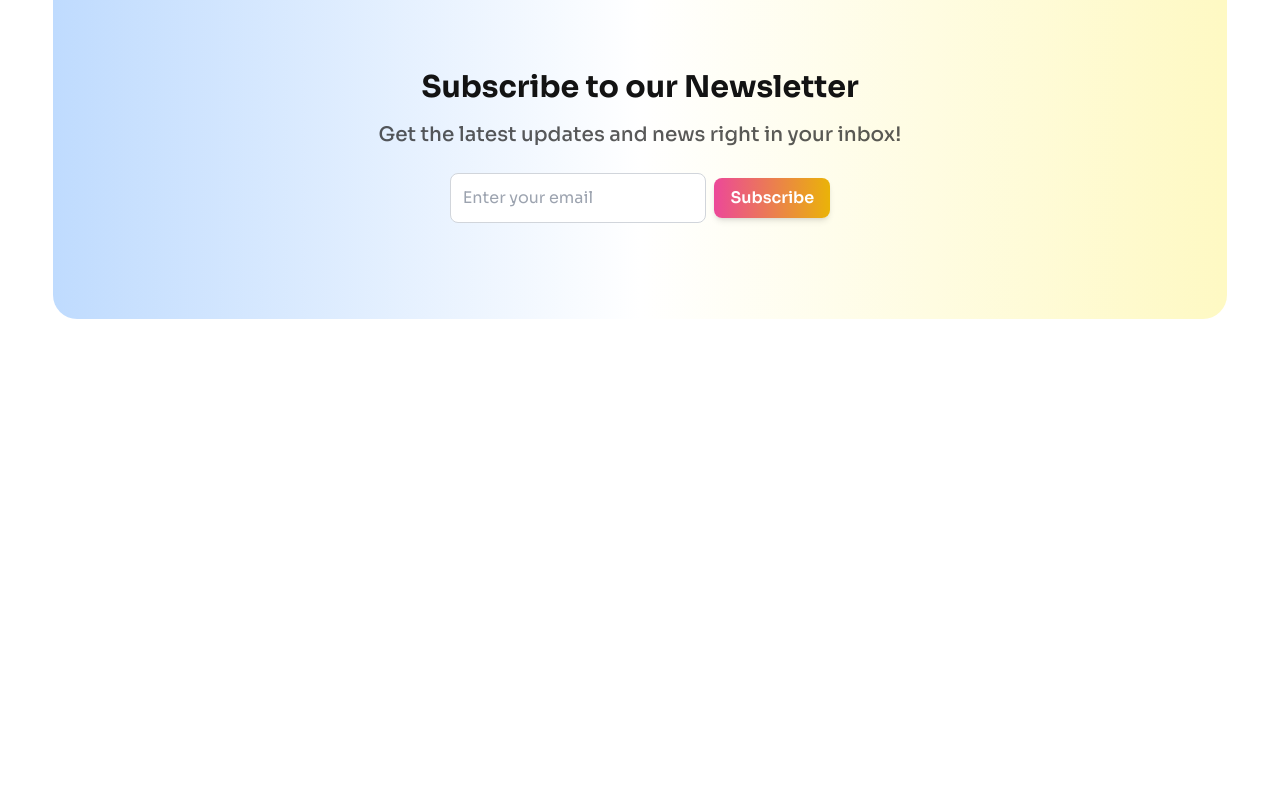
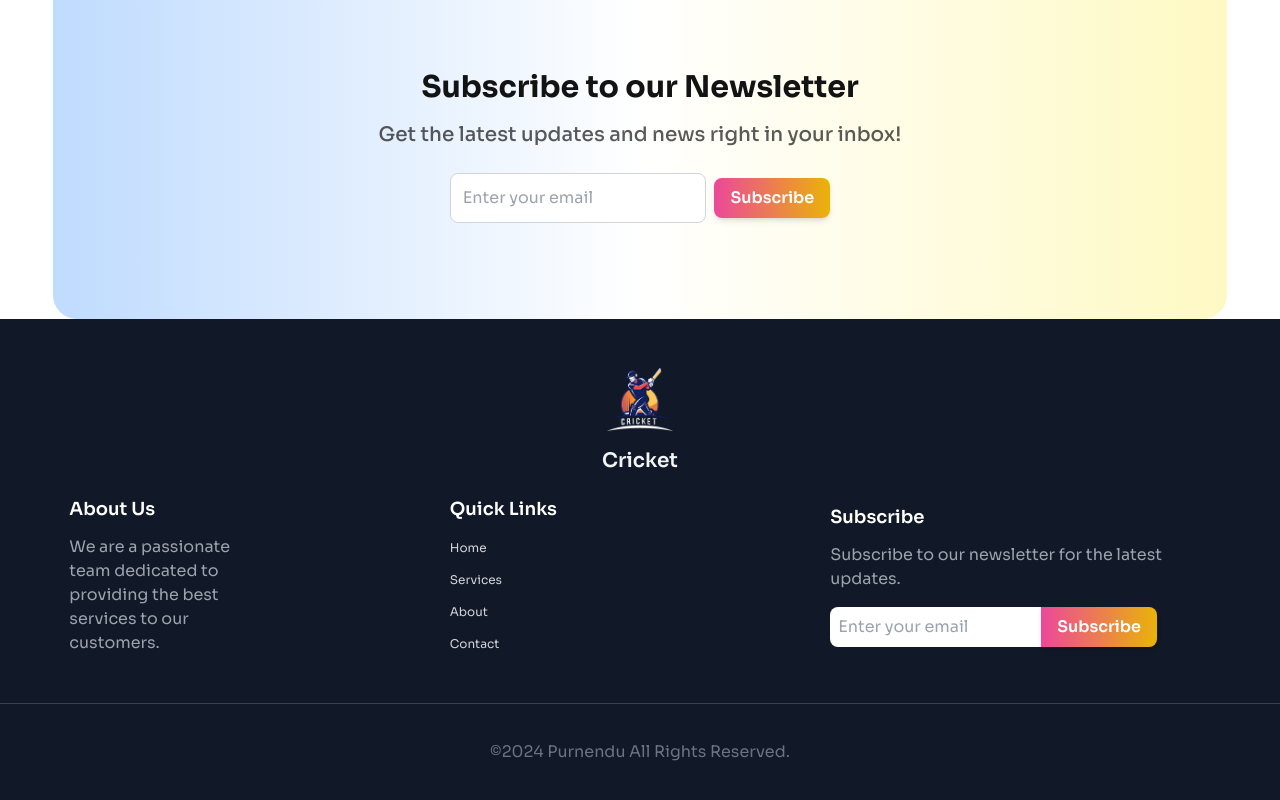
Before and after one commit to Purnendu-sarkar/Game-Changers, a React (Vite) app: page / in a window 1280 px wide. Shown: the part 4313-5113 px from the top of the page. Before the commit the page ends 4632 px from the top, so only its background shows below. Built offline with nearby package versions, Linux system fonts and the light colour scheme.

Commit message:
Footer Section Complete.

```diff
--- a/src/App.jsx
+++ b/src/App.jsx
@@ -6,6 +6,7 @@ import Header from './components/Header/Header'
 import Players from './components/Players/Players';
 import Selected from './components/Selected/Selected';
 import Newsletter from './components/Newsletter/Newsletter';
+import Footer from './components/Footer/Footer';
 
 
 function App() {
@@ -56,6 +57,7 @@ const removePlayer = (playerId) => {
     <Players addPlayer={addPlayer} activeTab={activeTab} setActiveTab={setActiveTab} selectedPlayers={selectedPlayers}></Players>
     {activeTab === 'selected' && <Selected selectedPlayers={selectedPlayers} removePlayer={removePlayer} setActiveTab={setActiveTab}></Selected>}
     <Newsletter></Newsletter>
+    <Footer></Footer>
     </>
   )
 }
--- /dev/null
+++ b/src/components/Footer/Footer.jsx
@@ -0,0 +1,55 @@
+import foote from '../../assets/logo-footer.png'
+
+function Footer() {
+  return (
+    <footer className="bg-gray-900 text-gray-300 py-12">
+      <div className="w-11/12 mx-auto">
+
+        <div className="flex flex-col items-center mb-5">
+          <img src={foote} alt="Cricket Logo" className="h-16 mb-4" />
+          <h2 className="text-xl font-semibold text-gray-100">Cricket</h2>
+        </div>
+
+        <div className="flex flex-col md:flex-row items-center justify-between space-y-8 md:space-y-0 px-4">
+        <div className="text-center md:text-left lg:flex-1">
+          <h3 className="font-semibold text-lg text-white mb-3">About Us</h3>
+          <p className="text-gray-400 md:w-1/2">We are a passionate team dedicated to providing the best services to our customers.</p>
+        </div>
+        <div className="text-center lg:text-left lg:flex-1">
+          <h3 className="font-semibold text-lg text-white mb-3">Quick Links</h3>
+          <ul className="space-y-2">
+            <li><a href="#home" className="text-xs hover:text-white">Home</a></li>
+            <li><a href="#services" className="text-xs hover:text-white">Services</a></li>
+            <li><a href="#about" className="text-xs hover:text-white">About</a></li>
+            <li><a href="#contact" className="text-xs hover:text-white">Contact</a></li>
+          </ul>
+        </div>
+        <div className="text-center lg:text-left lg:flex-1">
+          <h3 className="font-semibold text-lg text-white mb-3">Subscribe</h3>
+          <p className="text-gray-400 mb-4">Subscribe to our newsletter for the latest updates.</p>
+          <div className="flex">
+            <input
+              type="email"
+              placeholder="Enter your email"
+              className="p-2 rounded-l-lg border-none outline-none"
+            />
+            <button className="bg-gradient-to-r from-pink-500 to-yellow-500 text-white font-semibold px-4 py-2 rounded-r-lg shadow-md hover:from-pink-600 hover:to-yellow-600">
+              Subscribe
+            </button>
+          </div>
+        </div>
+        </div>
+
+      </div>
+
+      {/* Bottom Footer */}
+      <div className="border-t border-gray-700 mt-12 py-4">
+        <div className="container mx-auto text-center text-gray-500 mt-5">
+          <p>&copy;2024 Purnendu All Rights Reserved.</p>
+        </div>
+      </div>
+    </footer>
+  );
+}
+
+export default Footer;
--- a/src/components/Newsletter/Newsletter.jsx
+++ b/src/components/Newsletter/Newsletter.jsx
@@ -6,7 +6,7 @@ function Newsletter() {
         <div className="px-4 py-24 rounded-3xl text-center bg-gradient-to-r from-blue-200 via-white to-yellow-100">
             <h3 className="font-bold text-3xl text-dark-02 mb-4">Subscribe to our Newsletter</h3>
             <p className="font-medium text-xl text-dark-01 mb-6">Get the latest updates and news right in your inbox!</p>
-            <div className="flex items-center space-x-2 w-1/3 mx-auto">
+            <div className="flex items-center space-x-2 md:w-1/3 mx-auto">
           <input
             type="email"
             placeholder="Enter your email"
```
